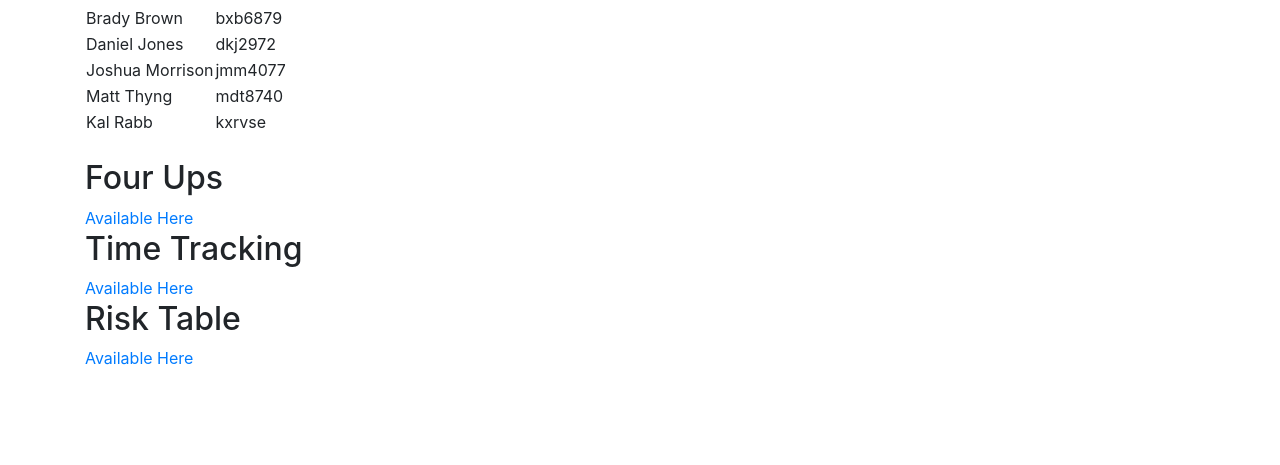
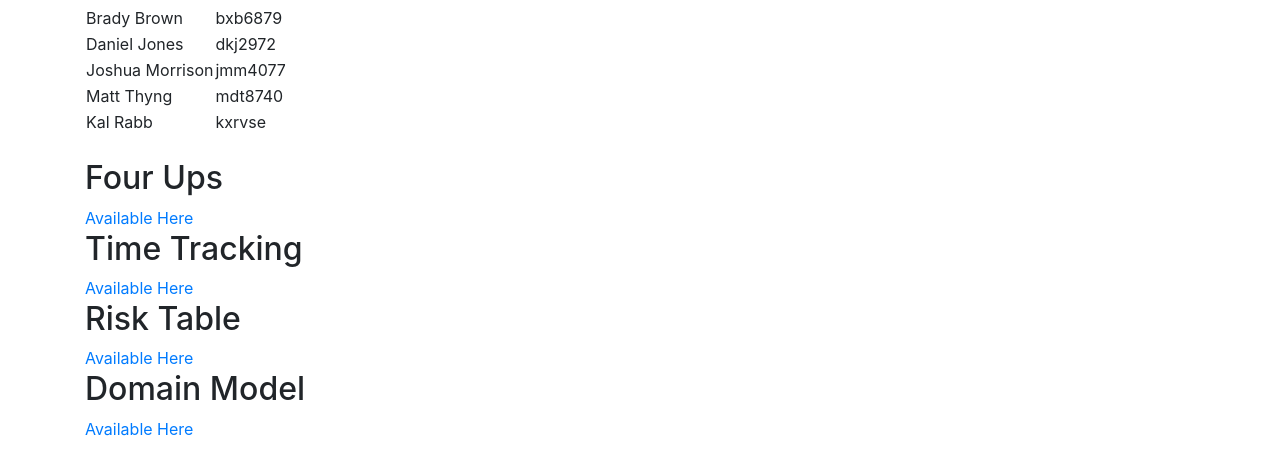
Before and after one commit to GE-MDS-FNM-V2/se-website, a plain HTML site: page index.html in a window 1280 px wide. Shown: the part 642-1107 px from the top of the page. Before the commit the page ends 1012 px from the top, so only its background shows below. Drawn offline with nearby package versions, Linux system fonts and the light colour scheme.

Commit message:
added domain model

```diff
--- a/index.html
+++ b/index.html
@@ -118,6 +118,17 @@
         href="(https://docs.google.com/spreadsheets/d/1tmSjhvehoqKSVVcPALN06xIqRrkCcz9zVBmR6Co2_H0/edit?usp=sharing"
         >Available Here</a
       >
+
+      <br />
+
+      <h2>Domain Model</h2>
+      <a
+        href="https://drive.google.com/file/d/1mvlniV8AvdKoO-CBSGlNzIdj2W_v0q9z/view"
+        >Available Here</a
+      >
+
+      <br />
+      <br />
     </div>
 
     <script
```
